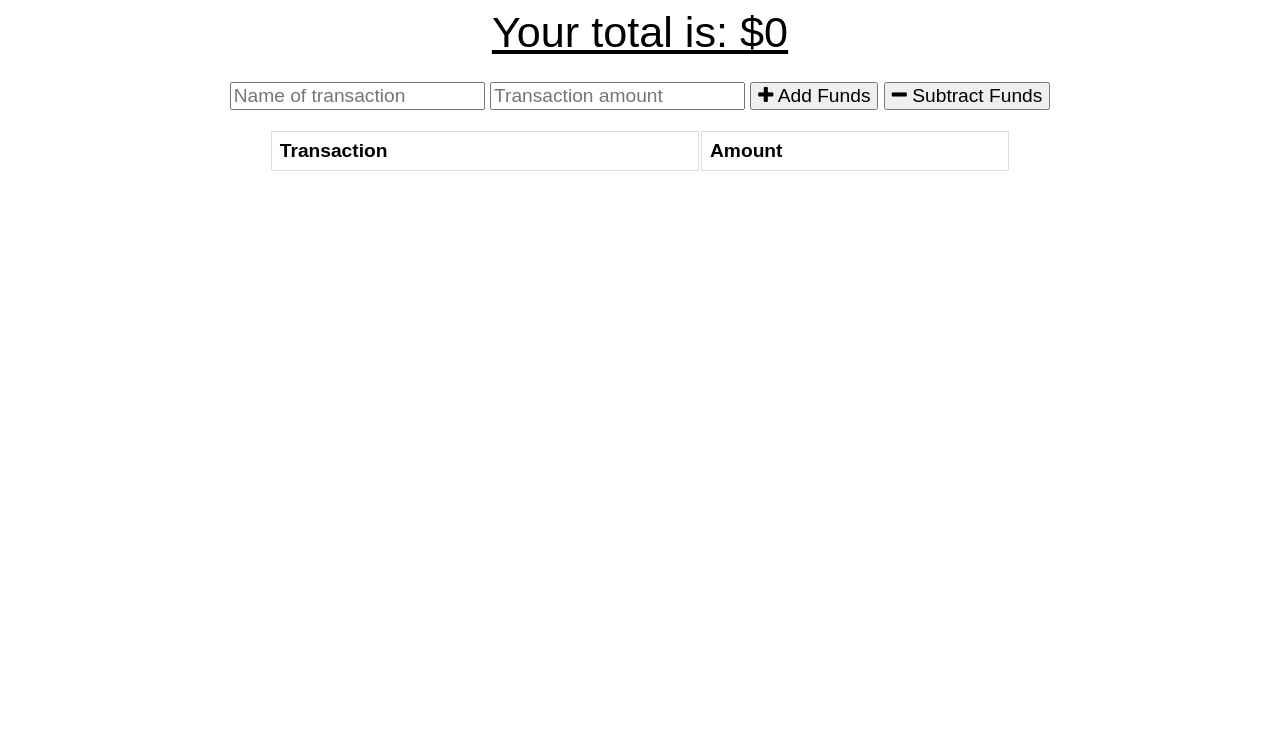
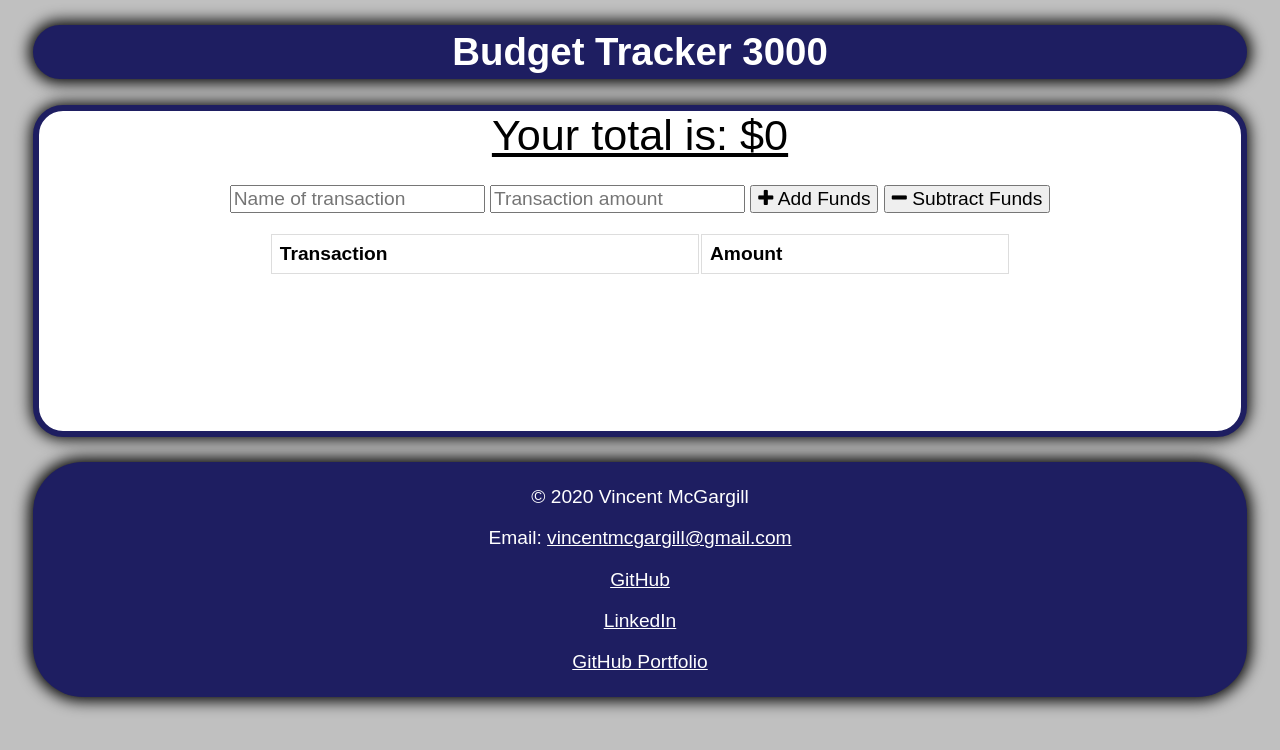
Before and after one commit to vmcgargill/18ProgressiveBudget, a website: page public/index.html in a window 1280 px wide. Drawn offline with nearby package versions, Linux system fonts and the light colour scheme; no server answers.

Commit message:
Preparing for Heroku deployment. Adding procfile. Updating server.js file so it will pull Heroku/Atlas database when needed. Updating front end to look like portfolio and other projects.

```diff
--- a/public/index.html
+++ b/public/index.html
@@ -10,9 +10,12 @@
   <link rel="stylesheet" href="https://stackpath.bootstrapcdn.com/font-awesome/4.7.0/css/font-awesome.min.css">
   <link rel="stylesheet" href="styles.css">
 
-  <title>Budget Tracker</title>
+  <title>Budget Tracker 3000</title>
 </head>
 <body>
+  <h1>Budget Tracker 3000</h1>
+
+  <div class="container">
     <div class="wrapper">
       <div class="total">
         <div class="total">Your total is: $<span id="total">0</span></div>
@@ -40,6 +43,26 @@
 
       <canvas id="myChart"></canvas>
     </div>
+  </div>
+
+
+  <div class="footer">
+    <p>
+      <a class="copyright">&copy; 2020 Vincent McGargill</a>
+    </p>
+    <p>
+    Email: <a class="email" id="email" href="mailto:vincentmcgargill@gmail.com">vincentmcgargill@gmail.com</a>
+    </p>
+    <p>
+      <a href="https://github.com/vmcgargill" class="github" target="_blank">GitHub</a>
+    </p>
+    <p>
+      <a href="https://www.linkedin.com/in/vincent-mcgargill-b6244660/" class="linkedin" target="_blank">LinkedIn</a>
+    </p>
+    <p>
+      <a href="https://vmcgargill.github.io/portfolio/" class="portfolio" target="_blank">GitHub Portfolio</a>
+    </p>
+  </div>
 
   <script src="https://cdn.jsdelivr.net/npm/chart.js@2.8.0"></script>
   <script src="/db.js"></script>
--- a/public/styles.css
+++ b/public/styles.css
@@ -1,12 +1,25 @@
 body {
   font-size: 120%;
   font-family: Arial;
+  background-color: silver;
 }
 
 button, input {
   font-size: 100%;
   font-family: Arial;
 }
+
+.container {
+  border: 6px;
+  border-width: 100%;
+  border-color: rgb(30, 30, 97);
+  border-style: solid;
+  border-radius: 30px 30px 30px 30px;
+  box-shadow: 0 0 15px 2px;
+  background-color: white;
+  margin: 2%;
+}
+
 
 table {
   width: 100%;
@@ -49,3 +62,17 @@ tr:nth-child(even) {
   width: 90%;
   margin: 0 auto;
 }
+
+.footer, h1 {
+  background-color: rgb(30, 30, 97);
+  text-align: center;
+  padding: 5px;
+  border-radius: 50px 50px 50px 50px;
+  box-shadow: 0 0 15px 4px black;
+  margin: 2%;
+  color: white;
+}
+
+.footer p, a, a:hover {
+  color: white;
+}
--- a/server.js
+++ b/server.js
@@ -15,7 +15,7 @@ app.use(express.json());
 
 app.use(express.static("public"));
 
-mongoose.connect("mongodb://localhost/budget", {
+mongoose.connect(process.env.ATLAS_URL || "mongodb://localhost/budget", {
   useNewUrlParser: true,
   useFindAndModify: false
 });
```
Also changed, not shown: 1 other file. Lines whose indentation alone changed are shown as unchanged.
